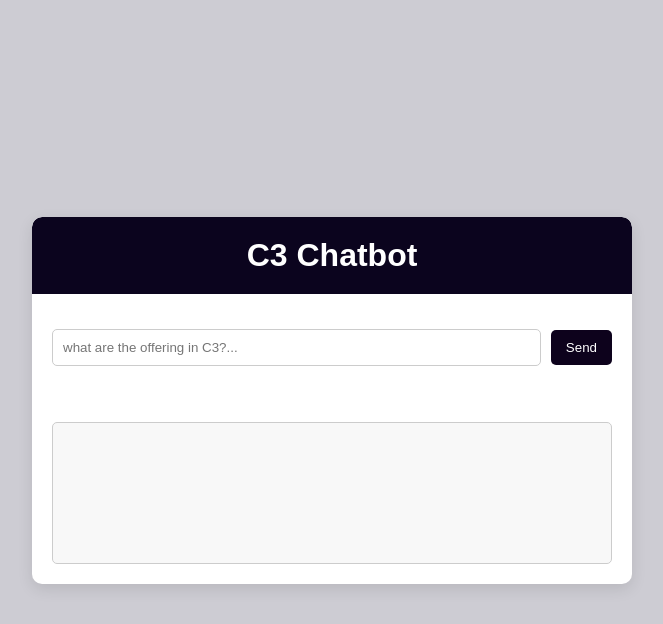
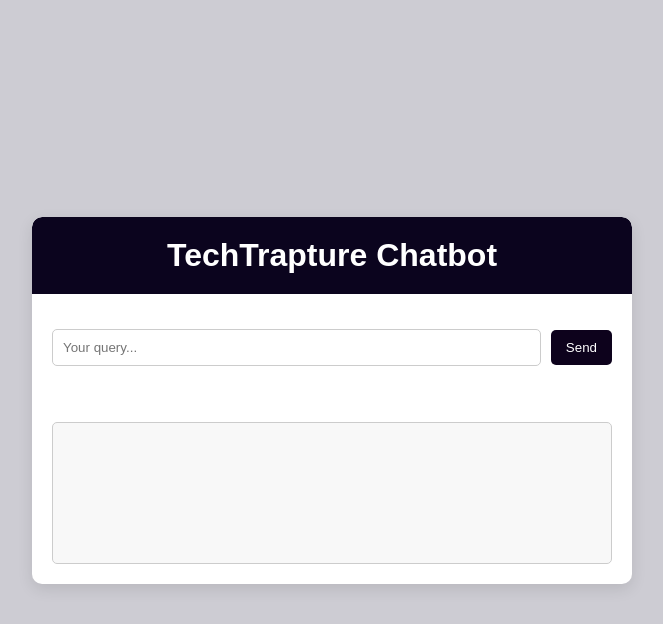
Before and after one commit to Ishu8282/Ishwarya, a Flask app: page / in a window 1280 px wide. Shown: the top 624 px of the page, without its empty margins (308-971 px from the left). Run offline with Flask 3, Linux system fonts and the light colour scheme.

Commit message:
Update index.html

```diff
--- a/templates/index.html
+++ b/templates/index.html
@@ -4,7 +4,7 @@
   <meta charset="UTF-8" />
   <meta http-equiv="X-UA-Compatible" content="IE=edge" />
   <meta name="viewport" content="width=device-width, initial-scale=1.0" />
-  <title>C3 Chatbot</title>
+  <title>TechTrapture Chatbot</title>
   <script src="https://code.jquery.com/jquery-3.6.0.min.js"></script>
 
 
@@ -82,7 +82,7 @@
 <body>
 
   <div class="chat-container">
-    <h1 class="header">C3 Chatbot</h1>
+    <h1 class="header">TechTrapture Chatbot</h1>
     <form class="chat-form" id="chat-form">
       <br></br>
       <br></br>
@@ -92,7 +92,7 @@
         type="text"
         id="user-input"
         name="user_input"
-        placeholder="what are the offering in C3?..."
+        placeholder="Your query..."
       />
       <button type="submit" id="submitBtn">Send</button>
     </form>
@@ -101,7 +101,9 @@
 
   <script>
     window.onload = function () {
-      document.getElementById("chat-form").addEventListener("submit", function (event) {
+      document
+        .getElementById("chat-form")
+        .addEventListener("submit", function (event) {
           // Prevent the form from submitting and refreshing the page
           event.preventDefault();
 
@@ -112,16 +114,8 @@
             .then((response) => response.json())
             .then((data) => {
               let content = data.content;
-            let uri = data.uri;
-
               let resultDiv = document.getElementById("result");
-            resultDiv.innerHTML = `<p>${content}</p>`;
-
-            if (uri) {
-              let uriDiv = document.createElement("div");
-              uriDiv.innerHTML = `<p><strong>Source:</strong> <a href="${uri}" target="_blank">${uri}</a></p>`;
-              resultDiv.appendChild(uriDiv);
-            }
+              resultDiv.innerHTML = content;
             })
             .catch((error) => {
               console.error("Error fetching PaLM response:", error);
```
Lines whose indentation alone changed are shown as unchanged.
